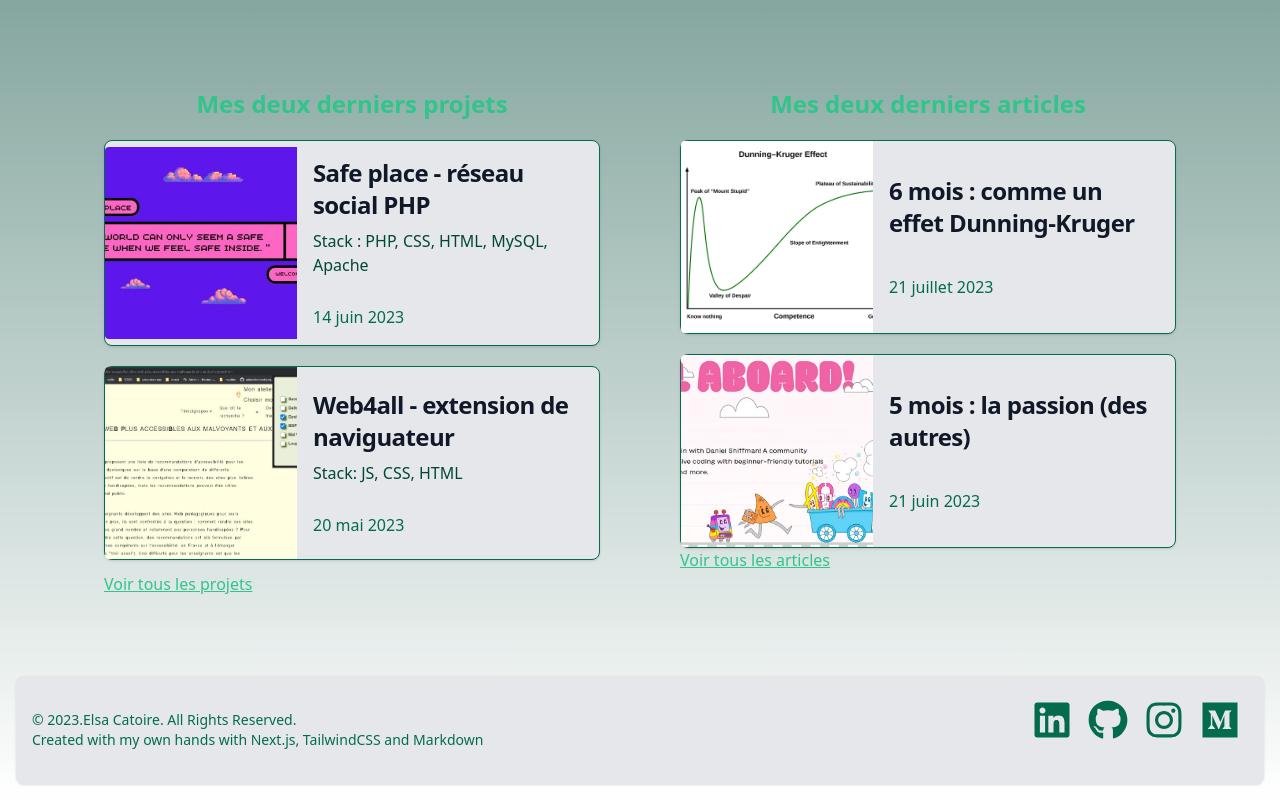
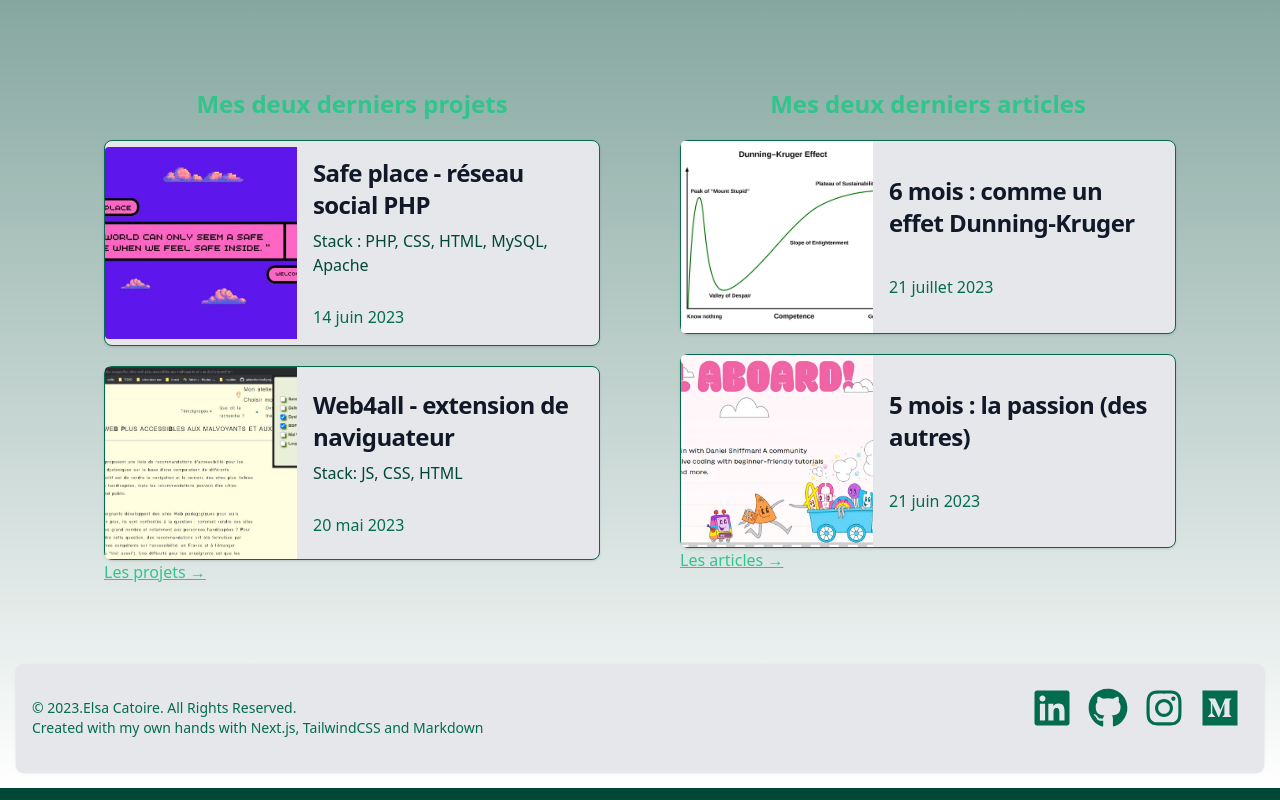
Before and after one commit to elsacatoire/blog-next, a Next.js app: page / in a window 1280 px wide. Shown: the part 860-1660 px from the top of the page. Built offline with nearby package versions, Linux system fonts and the light colour scheme.

Commit message:
fix card accueil

```diff
--- a/app/components/Posts2.tsx
+++ b/app/components/Posts2.tsx
@@ -13,7 +13,7 @@ export default function Posts2() {
                     <ListItem key={post.id} post={post} />
                 ))}
             </ul>
-            <Link className="underline text-green-400" href="/posts">Voir tous les articles</Link>
+            <Link className="underline text-green-400" href="/posts">Les articles &rarr;</Link>
         </section>
     )
 }
--- a/app/components/ProjectPosts2.tsx
+++ b/app/components/ProjectPosts2.tsx
@@ -8,12 +8,12 @@ export default function ProjectPosts2() {
         <section className="mt-6 mx-auto max-w-2xl">
             <h2 className="text-2xl font-bold text-center text-green-400
              dark:text-white/90">Mes deux derniers projets</h2>
-            <ul className="w-full mb-3">
+            <ul className="w-full">
                 {posts.map(post => (
                     <ListItemProject key={post.id} post={post} />
                 ))}
             </ul>
-            <Link className="underline text-green-400" href="/projets">Voir tous les projets</Link>
+            <Link className="underline text-green-400" href="/projets">Les projets  &rarr;</Link>
 
         </section>
     )
```
